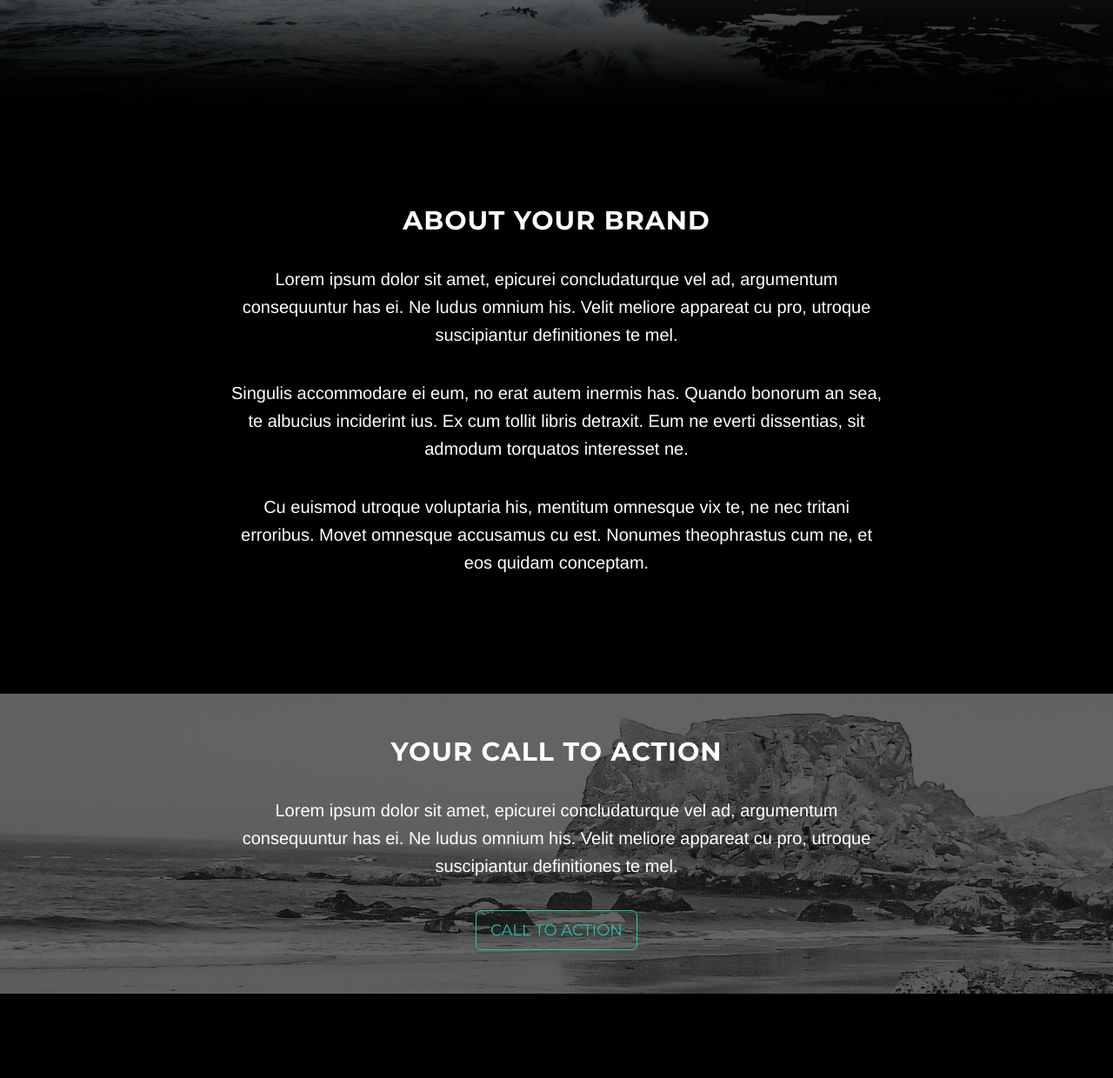
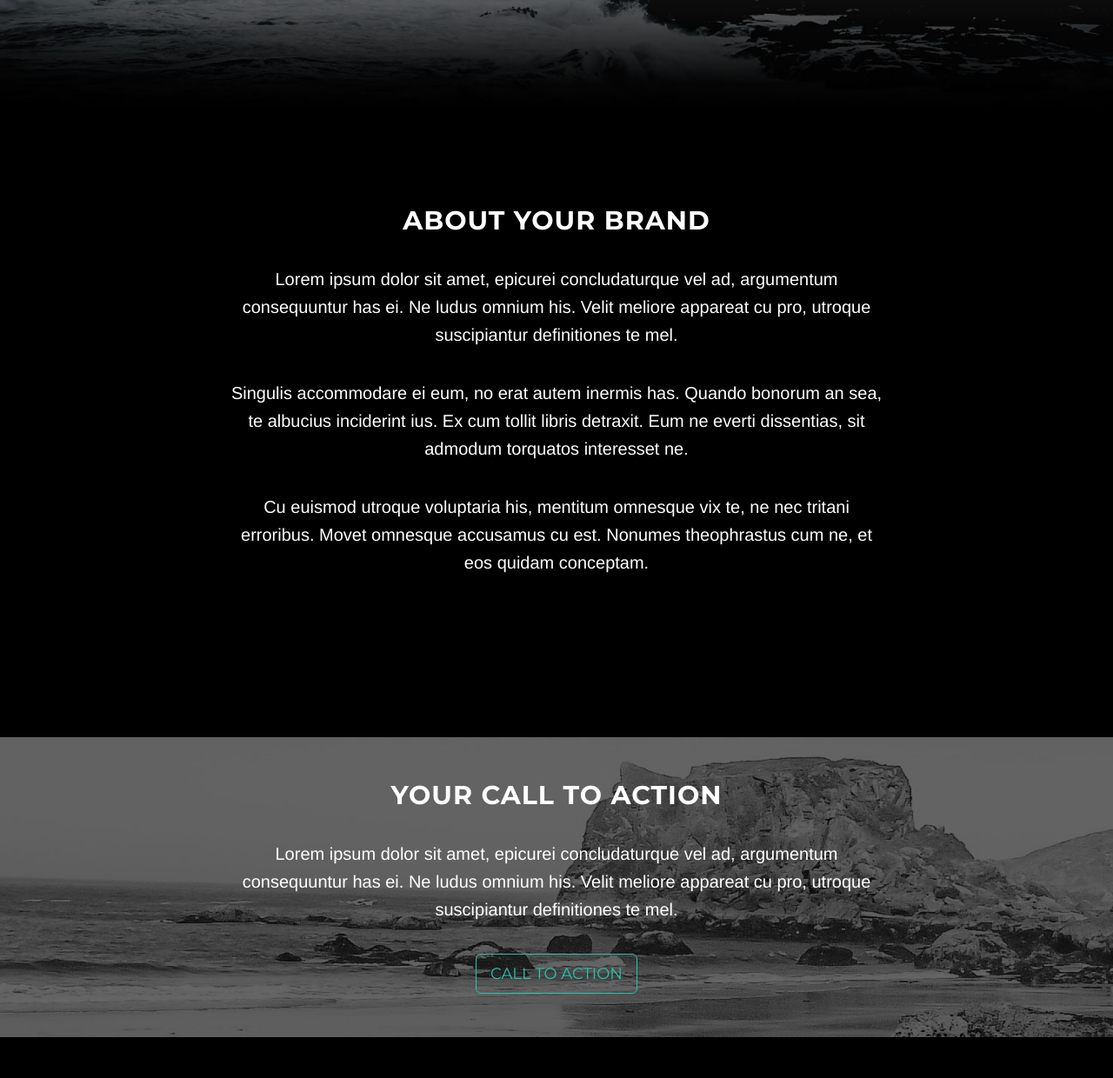
Before and after one commit to marceux/template-grayscale, a website: page index.html in a window 1280 px wide. Shown: the part 663-1903 px from the top of the page at 87% size. Drawn offline with nearby package versions, Linux system fonts and the light colour scheme; some packages are replaced by stand-ins of ours.

Commit message:
Added padding to wrappers

```diff
--- a/less/style.less
+++ b/less/style.less
@@ -257,6 +257,14 @@ a:focus {
     padding-top: 100px;
 }
 
+.about-section-wrapper, .contact-section-wrapper {
+    padding-bottom: 100px;
+}
+
+.action-section-wrapper {
+    padding: 50px 0px;
+}
+
 .action-section {
     width: 100%;
     padding: 50px 0;
```
Also changed, not shown: css/style.css.
